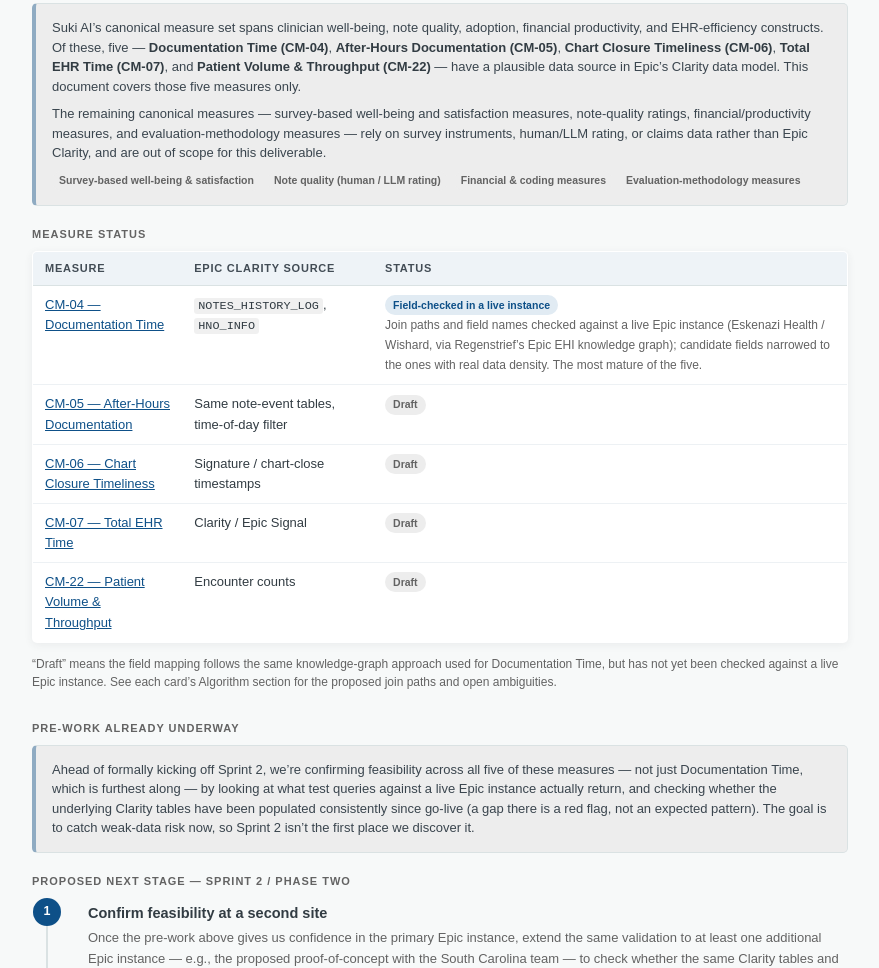
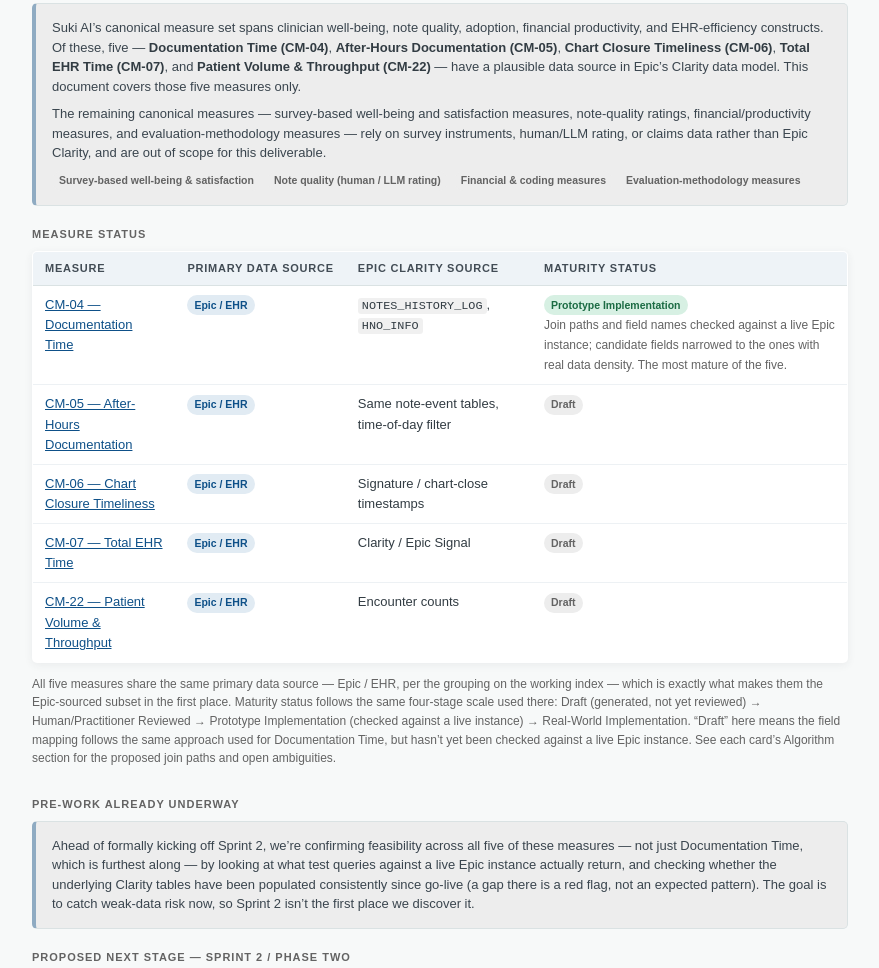
Before and after one commit to jamlung-ri/Suki-Hooks, a plain HTML site: page CM-Algorithm-Specs/Suki-Sprint-2-Proposal.html in a window 1280 px wide. Shown: the part 326-1294 px from the top of the page, without its empty margins (200-1079 px from the left). Drawn offline with Linux system fonts and the light colour scheme; a web font is replaced by a local one.

Commit message:
Align proposal's measure status table with index.html's source/status vocabulary
Adds a Primary Data Source column and switches the maturity column to the
same tag-source-epic / tag-status-* classes and four-stage scale (Draft →
Human/Practitioner Reviewed → Prototype Implementation → Real-World
Implementation) used in the index's grouping view, so the two pages read
as one consistent system.

Co-Authored-By: Claude Sonnet 5 <noreply@anthropic.com>

```diff
--- a/CM-Algorithm-Specs/Suki-Sprint-2-Proposal.html
+++ b/CM-Algorithm-Specs/Suki-Sprint-2-Proposal.html
@@ -714,18 +714,13 @@
 
     /* ── Overview section ── */
     .status-table td, .status-table th { vertical-align: top; }
-    .status-pill {
-      display: inline-flex;
-      align-items: center;
-      height: 20px;
-      padding: 0 8px;
-      border-radius: 999px;
-      font-size: 10.5px;
-      font-weight: 700;
-      white-space: nowrap;
-    }
-    .status-validated { background: var(--teal-light); color: var(--teal); }
-    .status-draft      { background: var(--soft); color: var(--muted); }
+
+    /* Source/status vocabulary shared with index.html's grouping view */
+    .tag-source-epic   { background: var(--teal-light); color: var(--teal); }
+    .tag-status-draft      { background: var(--soft); color: var(--muted); }
+    .tag-status-reviewed   { background: #e7f3ed; color: #2d6a4f; }
+    .tag-status-prototype  { background: #d7f0e3; color: #1b6b43; font-weight: 700; }
+    .tag-status-real-world { background: #c8ecd9; color: #0f5132; font-weight: 700; }
 
     .proposal-list {
       list-style: none;
@@ -828,51 +823,62 @@
   </div>
 
   <p class="section-label">Measure Status</p>
-  <table class="data-table" style="margin-bottom:28px" aria-label="Measure status">
+  <table class="data-table status-table" style="margin-bottom:28px" aria-label="Measure status">
     <thead>
       <tr>
         <th>Measure</th>
+        <th>Primary Data Source</th>
         <th>Epic Clarity Source</th>
-        <th>Status</th>
+        <th>Maturity Status</th>
       </tr>
     </thead>
     <tbody>
       <tr>
         <td><a href="#cm-04">CM-04 &mdash; Documentation Time</a></td>
+        <td><span class="source-tag tag-source-epic">Epic / EHR</span></td>
         <td><code>NOTES_HISTORY_LOG</code>, <code>HNO_INFO</code></td>
         <td>
-          <span class="status-pill status-validated">Field-checked in a live instance</span><br>
-          <span style="font-size:12px;color:var(--muted)">Join paths and field names checked against a live Epic instance
-          (Eskenazi Health / Wishard, via Regenstrief&rsquo;s Epic EHI knowledge graph); candidate
-          fields narrowed to the ones with real data density. The most mature of the five.</span>
+          <span class="source-tag tag-status-prototype">Prototype Implementation</span><br>
+          <span style="font-size:12px;color:var(--muted)">Join paths and field names checked against a live Epic
+          instance; candidate fields narrowed to the ones with real data density. The most mature
+          of the five.</span>
         </td>
       </tr>
       <tr>
         <td><a href="#cm-05">CM-05 &mdash; After-Hours Documentation</a></td>
+        <td><span class="source-tag tag-source-epic">Epic / EHR</span></td>
         <td>Same note-event tables, time-of-day filter</td>
-        <td><span class="status-pill status-draft">Draft</span></td>
+        <td><span class="source-tag tag-status-draft">Draft</span></td>
       </tr>
       <tr>
         <td><a href="#cm-06">CM-06 &mdash; Chart Closure Timeliness</a></td>
+        <td><span class="source-tag tag-source-epic">Epic / EHR</span></td>
         <td>Signature / chart-close timestamps</td>
-        <td><span class="status-pill status-draft">Draft</span></td>
+        <td><span class="source-tag tag-status-draft">Draft</span></td>
       </tr>
       <tr>
         <td><a href="#cm-07">CM-07 &mdash; Total EHR Time</a></td>
+        <td><span class="source-tag tag-source-epic">Epic / EHR</span></td>
         <td>Clarity / Epic Signal</td>
-        <td><span class="status-pill status-draft">Draft</span></td>
+        <td><span class="source-tag tag-status-draft">Draft</span></td>
       </tr>
       <tr>
         <td><a href="#cm-22">CM-22 &mdash; Patient Volume &amp; Throughput</a></td>
+        <td><span class="source-tag tag-source-epic">Epic / EHR</span></td>
         <td>Encounter counts</td>
-        <td><span class="status-pill status-draft">Draft</span></td>
+        <td><span class="source-tag tag-status-draft">Draft</span></td>
       </tr>
     </tbody>
   </table>
   <p style="font-size:12px;color:var(--muted);margin:-16px 0 28px">
-    &ldquo;Draft&rdquo; means the field mapping follows the same knowledge-graph approach used for
-    Documentation Time, but has not yet been checked against a live Epic instance. See each
-    card&rsquo;s Algorithm section for the proposed join paths and open ambiguities.
+    All five measures share the same primary data source &mdash; Epic / EHR, per the grouping on
+    the working index &mdash; which is exactly what makes them the Epic-sourced subset in the
+    first place. Maturity status follows the same four-stage scale used there: Draft (generated,
+    not yet reviewed) &rarr; Human/Practitioner Reviewed &rarr; Prototype Implementation (checked
+    against a live instance) &rarr; Real-World Implementation. &ldquo;Draft&rdquo; here means the
+    field mapping follows the same approach used for Documentation Time, but hasn&rsquo;t yet been
+    checked against a live Epic instance. See each card&rsquo;s Algorithm section for the proposed
+    join paths and open ambiguities.
   </p>
 
   <p class="section-label">Pre-Work Already Underway</p>
```
Also changed, not shown: 1 other file.
